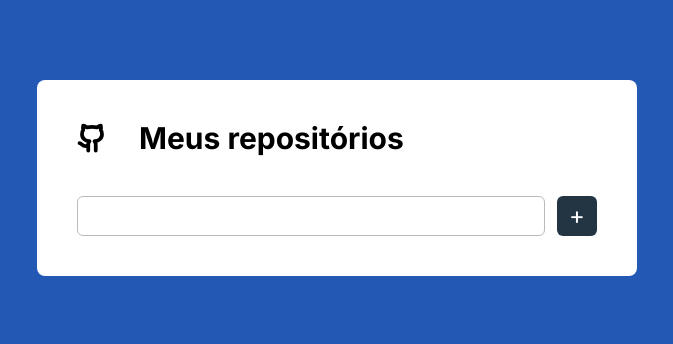
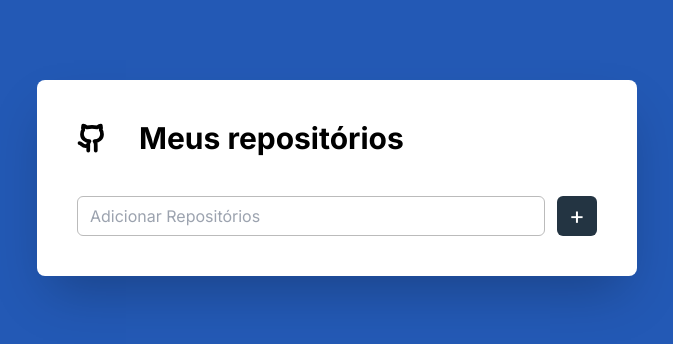
Before and after one commit to RaphaelBorba/FavRepositories, a Next.js app: page / in a window 1280 px wide. Shown: the top 344 px of the page, without its empty margins (303-976 px from the left). Built offline with nearby package versions, Linux system fonts and the light colour scheme.

Commit message:
feat: start implementing api

```diff
--- a/package.json
+++ b/package.json
@@ -13,6 +13,7 @@
     "@types/react": "18.2.7",
     "@types/react-dom": "18.2.4",
     "autoprefixer": "10.4.14",
+    "axios": "^1.4.0",
     "eslint": "8.41.0",
     "eslint-config-next": "13.4.3",
     "lucide-react": "^0.221.0",
@@ -20,6 +21,7 @@
     "postcss": "8.4.23",
     "react": "18.2.0",
     "react-dom": "18.2.0",
+    "react-toastify": "^9.1.3",
     "tailwindcss": "3.3.2",
     "typescript": "5.0.4"
   },
--- a/src/app/layout.tsx
+++ b/src/app/layout.tsx
@@ -1,3 +1,4 @@
+import { ToastContainer } from 'react-toastify'
 import './globals.css'
 import { Inter } from 'next/font/google'
 
@@ -15,7 +16,10 @@ export default function RootLayout({
 }) {
   return (
     <html lang="en">
-      <body className={`${inter.className} flex justify-center w-screen h-screen pt-20`}>{children}</body>
+      <body className={`${inter.className} flex h-screen w-screen justify-center pt-20`}>
+        {children}
+        <ToastContainer/>
+      </body>
     </html>
   )
 }
--- a/src/app/page.tsx
+++ b/src/app/page.tsx
@@ -1,18 +1,26 @@
 'use client'
 // https://api.github.com/
 
+import Container from "@/components/Container";
 import FormAddRepo from "@/components/FormAddRepo";
 import TitlePage from "@/components/TitlePage";
+import { useState } from "react";
+import { ToastContainer } from "react-toastify";
 
 export default function Home() {
+
+  const [repo, setRepo] = useState('')
+  const [repositories, setRepositories] = useState([])
 
 
   return (
 
-    <main className="flex h-fit w-[600px] flex-col gap-10 rounded-lg bg-white p-10">
+    <Container >
+
       <TitlePage title="Meus repositórios"/>
-      <FormAddRepo/>
 
-    </main>
+      <FormAddRepo setRepositories={setRepositories} repo={repo} setRepo={setRepo}/>
+
+    </Container>
   )
 }
--- /dev/null
+++ b/src/components/Container.tsx
@@ -0,0 +1,4 @@
+export default function Container({children}:any){
+
+    return <main className="flex h-fit w-[600px] flex-col gap-10 rounded-lg bg-white p-10 shadow-2xl">{children}</main>
+}
--- a/src/components/FormAddRepo.tsx
+++ b/src/components/FormAddRepo.tsx
@@ -1,11 +1,31 @@
 'use client'
-import { FormEvent } from "react"
+import { ChangeEvent, Dispatch, FormEvent, SetStateAction } from "react"
+import api from "@/services/api";
+import { toast } from "react-toastify";
 
-export default function FormAddRepo() {
+interface FormAddRepoProps {
+
+    repo: string;
+    setRepo: Dispatch<SetStateAction<string>>;
+    setRepositories: Dispatch<SetStateAction<never[]>>;
+}
+
+export default function FormAddRepo({ setRepositories, repo, setRepo }: FormAddRepoProps) {
 
     const handleSubmit = (e: FormEvent<HTMLFormElement>) => {
 
         e.preventDefault()
+
+        api.get(`/repos/${repo}`)
+        .then( (e) =>{
+            console.log(e.data)
+            toast('good')
+        })
+        .catch( (e) =>{
+            console.log(e.response.data)
+        })
+
+        setRepo('')
     }
 
     return (
@@ -14,6 +34,9 @@ export default function FormAddRepo() {
             <input
                 className="h-10 w-[90%] rounded-md border-[1px] border-[#bbbbbbff] pl-3 text-gray-700 focus:outline-none"
                 required
+                value={repo}
+                onChange={(e) => setRepo(e.target.value)}
+                placeholder="Adicionar Repositórios"
                 type="text" />
             <button
                 className="w-[40px] rounded-md bg-[#233442] text-2xl text-white duration-500 hover:bg-[#3c5469]"
--- /dev/null
+++ b/src/services/api.ts
@@ -0,0 +1,7 @@
+import axios from "axios";
+
+const api = axios.create({
+    baseURL:'https://api.github.com'
+})
+
+export default api
```
Also changed, not shown: src/app/repository/[name]/page.tsx (renamed from src/app/repository/[id]/page.tsx), 1 other file (tests, documents, lock files or other folders).
